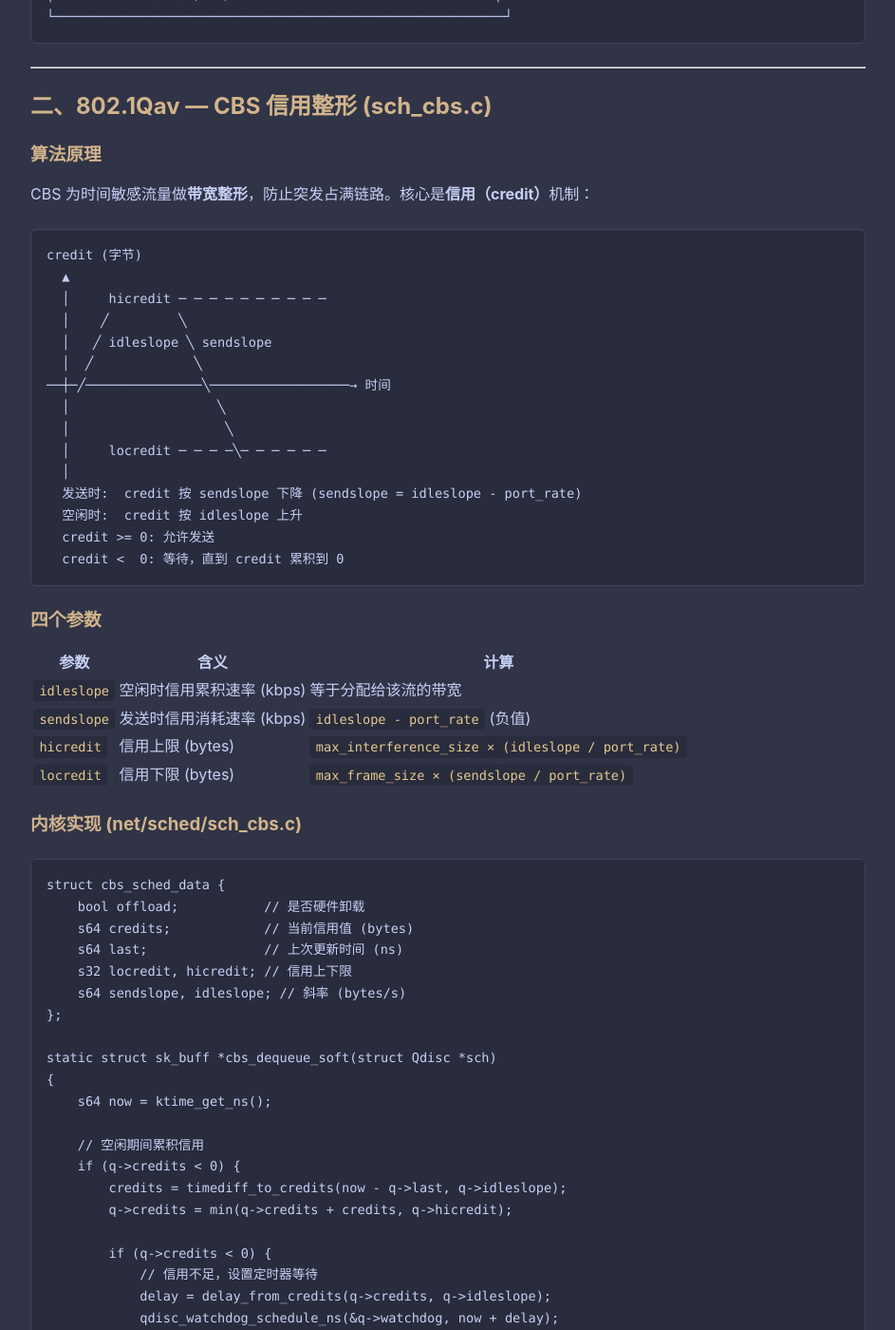
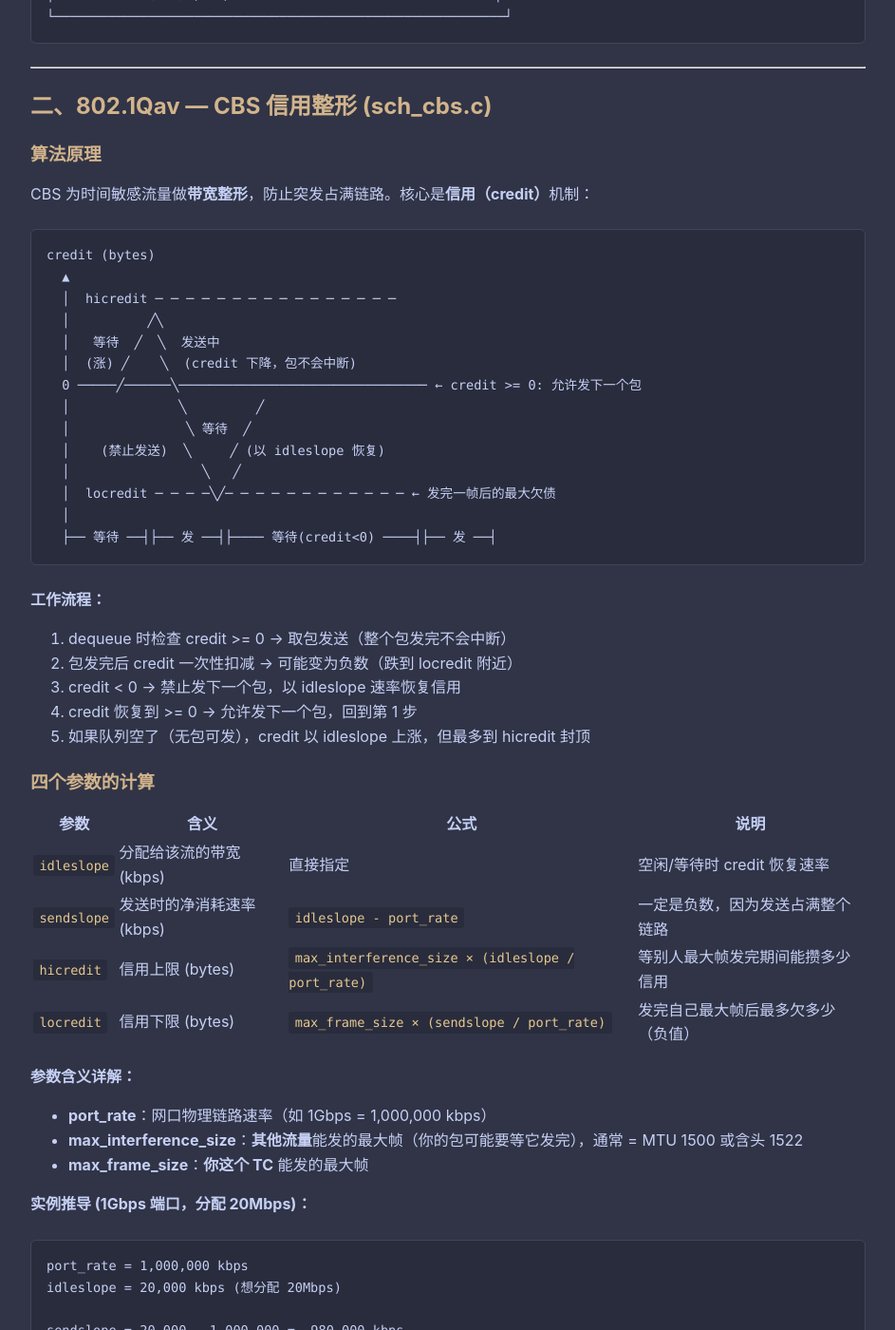
Before and after one commit to wangxiaolei12/wangxiaolei12.github.io, a Jekyll site: the page built from _posts/networking/2026-06-12-linux-tsn-cbs-taprio-qbu-analysis.md, in a window 1280 px wide and 1400 px high, scrolled down 1904 px. Shown: the whole window at 95% size, without its empty margins (168-1111 px from the left). Built offline with Jekyll 4.4.1, drawn with Linux system fonts in a browser that asks for light colours; some of the changed text lies outside the part shown.

Commit message:
Fix CBS diagram and add detailed parameter calculation with examples

````diff
--- a/_posts/networking/2026-06-12-linux-tsn-cbs-taprio-qbu-analysis.md
+++ b/_posts/networking/2026-06-12-linux-tsn-cbs-taprio-qbu-analysis.md
@@ -89,31 +89,65 @@ TSN (Time-Sensitive Networking) 是 IEEE 802.1 的一组标准，Linux 通过 **
 CBS 为时间敏感流量做**带宽整形**，防止突发占满链路。核心是**信用（credit）**机制：
 
 ```
-credit (字节)
+credit (bytes)
   ▲
-  │     hicredit ─ ─ ─ ─ ─ ─ ─ ─ ─ ─
-  │    ╱         ╲
-  │   ╱ idleslope ╲ sendslope
-  │  ╱             ╲
-──┼─╱───────────────╲──────────────────→ 时间
-  │                   ╲
-  │                    ╲
-  │     locredit ─ ─ ─ ─╲─ ─ ─ ─ ─ ─
+  │  hicredit ─ ─ ─ ─ ─ ─ ─ ─ ─ ─ ─ ─ ─ ─ ─ ─
+  │          ╱╲
+  │   等待  ╱  ╲  发送中
+  │  (涨) ╱    ╲  (credit 下降，包不会中断)
+  0 ─────╱──────╲──────────────────────────────── ← credit >= 0: 允许发下一个包
+  │              ╲         ╱
+  │               ╲ 等待  ╱
+  │    (禁止发送)  ╲     ╱ (以 idleslope 恢复)
+  │                 ╲   ╱
+  │  locredit ─ ─ ─ ─╲╱─ ─ ─ ─ ─ ─ ─ ─ ─ ─ ─ ─ ← 发完一帧后的最大欠债
   │
-  发送时:  credit 按 sendslope 下降 (sendslope = idleslope - port_rate)
-  空闲时:  credit 按 idleslope 上升
-  credit >= 0: 允许发送
-  credit <  0: 等待，直到 credit 累积到 0
+  ├── 等待 ──┤├── 发 ──┤├──── 等待(credit<0) ────┤├── 发 ──┤
 ```
 
-### 四个参数
+**工作流程：**
+1. dequeue 时检查 credit >= 0 → 取包发送（整个包发完不会中断）
+2. 包发完后 credit 一次性扣减 → 可能变为负数（跌到 locredit 附近）
+3. credit < 0 → 禁止发下一个包，以 idleslope 速率恢复信用
+4. credit 恢复到 >= 0 → 允许发下一个包，回到第 1 步
+5. 如果队列空了（无包可发），credit 以 idleslope 上涨，但最多到 hicredit 封顶
 
-| 参数 | 含义 | 计算 |
-|------|------|------|
-| `idleslope` | 空闲时信用累积速率 (kbps) | 等于分配给该流的带宽 |
-| `sendslope` | 发送时信用消耗速率 (kbps) | `idleslope - port_rate` (负值) |
-| `hicredit` | 信用上限 (bytes) | `max_interference_size × (idleslope / port_rate)` |
-| `locredit` | 信用下限 (bytes) | `max_frame_size × (sendslope / port_rate)` |
+### 四个参数的计算
+
+| 参数 | 含义 | 公式 | 说明 |
+|------|------|------|------|
+| `idleslope` | 分配给该流的带宽 (kbps) | 直接指定 | 空闲/等待时 credit 恢复速率 |
+| `sendslope` | 发送时的净消耗速率 (kbps) | `idleslope - port_rate` | 一定是负数，因为发送占满整个链路 |
+| `hicredit` | 信用上限 (bytes) | `max_interference_size × (idleslope / port_rate)` | 等别人最大帧发完期间能攒多少信用 |
+| `locredit` | 信用下限 (bytes) | `max_frame_size × (sendslope / port_rate)` | 发完自己最大帧后最多欠多少（负值） |
+
+**参数含义详解：**
+
+- **port_rate**：网口物理链路速率（如 1Gbps = 1,000,000 kbps）
+- **max_interference_size**：**其他流量**能发的最大帧（你的包可能要等它发完），通常 = MTU 1500 或含头 1522
+- **max_frame_size**：**你这个 TC** 能发的最大帧
+
+**实例推导 (1Gbps 端口，分配 20Mbps)：**
+
+```
+port_rate = 1,000,000 kbps
+idleslope = 20,000 kbps (想分配 20Mbps)
+
+sendslope = 20,000 - 1,000,000 = -980,000 kbps
+  → 发送时每秒净消耗 980Mbps 的信用（因为占用 1G 链路但只配了 20M）
+
+hicredit = 1500 × (20,000 / 1,000,000) = 1500 × 0.02 = 30 bytes
+  → 等一个 1500B 干扰帧发完，期间以 2% 速率攒信用 = 最多攒 30B
+
+locredit = 1500 × (-980,000 / 1,000,000) = 1500 × (-0.98) = -1470 bytes
+  → 发完一个 1500B 帧，信用净消耗 = 1500 × 98% = 1470（2% 赚回来了）
+```
+
+**效果验证：**
+```
+发 1500B → credit 跌 1470 → 等待恢复到 0 需要 1470/2500 = 588μs
+平均速率 = 1500×8 / 588μs ≈ 20 Mbps ✓ 正好等于 idleslope
+```
 
 ### 内核实现 (net/sched/sch_cbs.c)
 
````
